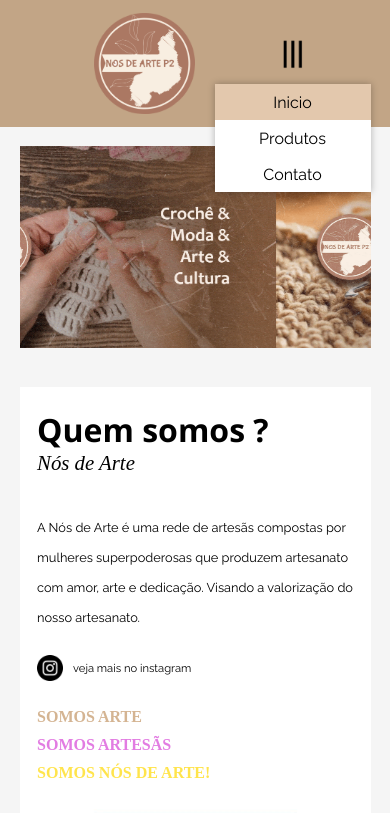
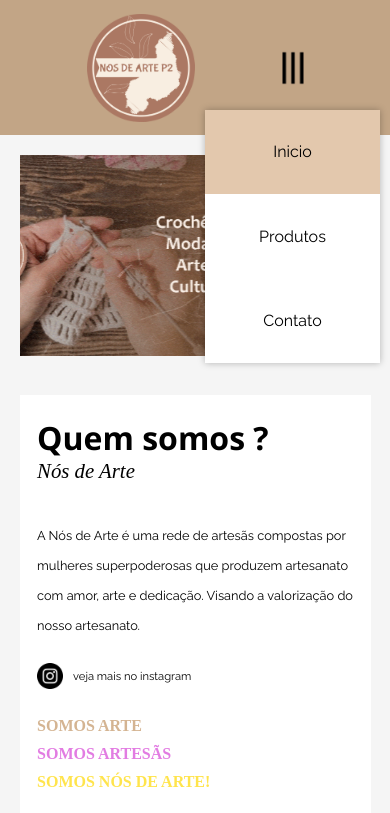
Before and after one commit to pedrobarroso-n/nosdearte, a plain HTML site: page index.html in a window 390 px wide. Both pictures are taken after a click on the element 292 px from the left and 53 px from the top of the page. Shown: the top 813 px of the page. Drawn offline with Linux system fonts and the light colour scheme.

Commit message:
corrigindo bugs

```diff
--- a/css/responsive.css
+++ b/css/responsive.css
@@ -3,7 +3,7 @@
 @media screen and (max-width: 767px){
 
     header{
-        height: 15vh;
+        height: 16vh;
     }
     header div#logo{
         width: 50%;
@@ -11,19 +11,19 @@
     header nav{
         width: 50%;
         margin: 0;
-        flex-direction: column;
+        align-items: center;
         justify-content: center;
-        flex-wrap: nowrap;
     }
     header nav ul{
-        width: 40vw;
-        height: 22vh;
+        width: 45vw;
+        height: 30vh;
         border-radius: 0px;
         flex-direction: column;
         justify-content: space-around;
         position: relative;
-        top: 10vh;
-        z-index: -1;
+        top: 20vh;
+        z-index: 1;
+        display: none;
     }
     header nav ul a{
         height: 100%;
@@ -34,22 +34,22 @@
         border: none;
     }
     header nav menu{  /*criado via js*/
-        width: 36px;
-        height: 32px;
+        width: 42px;
+        height: 36px;
         background: url(../image/menu-icon.png) no-repeat center;
         background-size: cover;
         transition: .3s ease;
-        position: relative;
-        top: -50%;
+        position: absolute;
     }
+
     /*-----------for page index----------*/
     main div#slides, main div#slides span > img{
         width: 90vw;
     }
     @keyframes slide-move{
         0%{ transform: translateX(0); }
-        50%{ transform: translate(-86vw); }
-        100%{ transform: translateX(-172vw); }
+        50%{ transform: translate(-90vw); }
+        100%{ transform: translateX(-180vw); }
     }
     main section#sobre{
         height: 100vh;
@@ -127,7 +127,7 @@
     }
 
     footer{
-        height: 15vh;
+        height: 14vh;
     }
     footer div#informes{
         width: 80%;
--- a/css/style.css
+++ b/css/style.css
@@ -22,7 +22,6 @@
 header{
     width: 100%;
     height: 25vh;
-    max-height: 200px;
     display: flex;
     flex-direction: row;
     background-color: var(--header-color);
--- a/js/script.js
+++ b/js/script.js
@@ -7,12 +7,12 @@ function Menu(){
     nav.appendChild(menu)
 
     menu.addEventListener('click', ()=> {
-        if (ul.style.zIndex != 1){
+        if (ul.style.display != 'flex'){
             menu.style.rotate = '90deg'
-            ul.style.zIndex = 1
+            ul.style.display = 'flex'
         } else{
             menu.style.rotate = '0deg'
-            ul.style.zIndex = -1
+            ul.style.display = 'none'
         }
     })
 }
```
Also changed, not shown: 1 other file.
